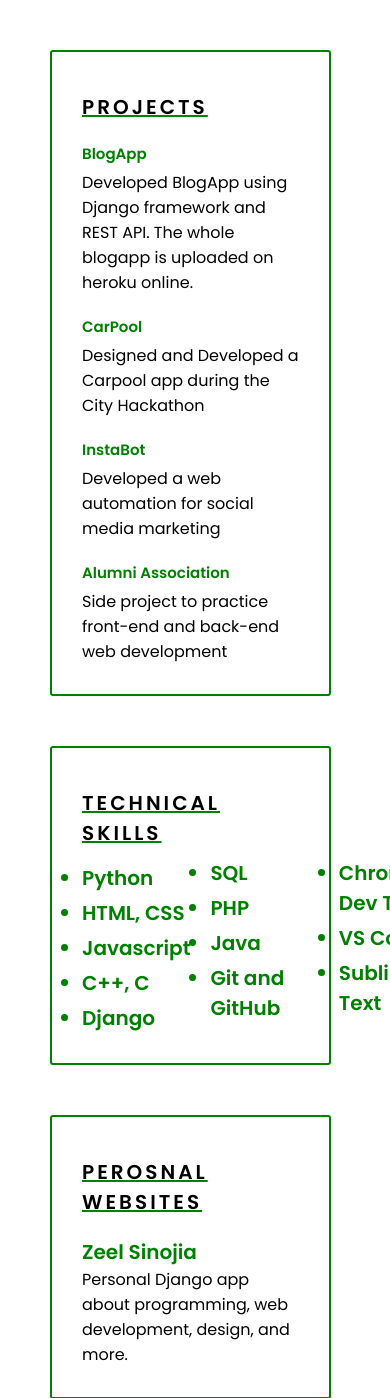
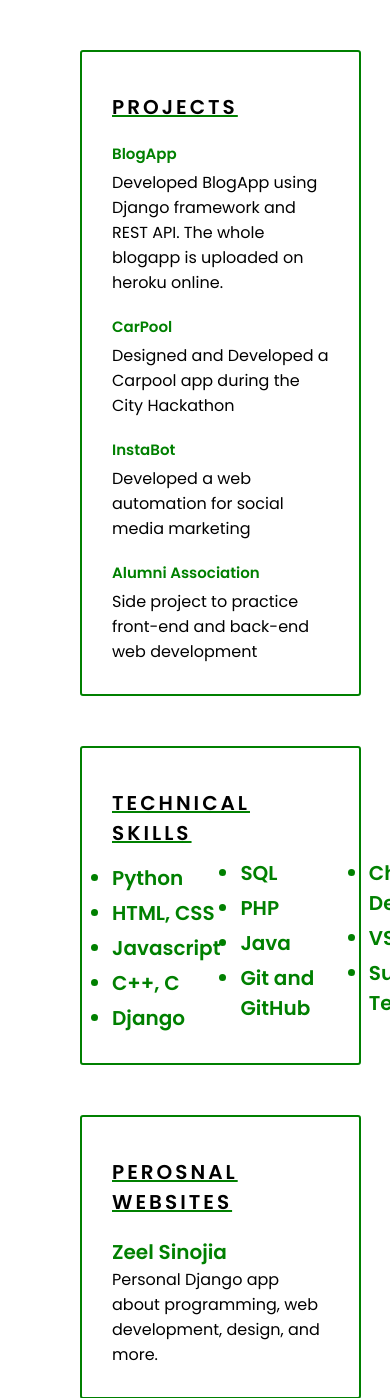
Before and after one commit to ZeelSinojia/Personal-Website, a Django app: page /portfolio/ in a window 390 px wide; the page is wider, and only the part inside the window is pictured. Shown: the part 178-1576 px from the top of that part. Run offline with Django 3.2, Linux system fonts and the light colour scheme; data comes from the database, SQL or seed files in the repository.

Commit message:
handled template and view of the site

```diff
--- a/Portfolio/static/Portfolio/style.css
+++ b/Portfolio/static/Portfolio/style.css
@@ -148,7 +148,8 @@ home {
     font-size: 14px;
 }
 
-@media screen and (max-width: 500px) {
+@media screen and (max-width: 500px),
+screen and (max-width: 950px) {
     .nav-bar-header {
         display: flex;
         justify-content: space-around;
@@ -237,7 +238,7 @@ home {
     justify-content: space-between;
     min-height: 10vh;
     width: 80%;
-    margin-left: 50px;
+    margin-left: 100px;
 }
 
 .projects-details {
@@ -520,12 +521,21 @@ home {
     margin-top: 20px;
 }
 
-@media screen and (max-width: 500px) {
+@media screen and (max-width: 500px),
+screen and (max-width: 950px) {
     .about-content {
         display: flex;
         flex-direction: column;
         justify-content: space-around;
         height: 100%;
+    }
+    .section-part {
+        display: flex;
+        flex-direction: column;
+        justify-content: space-between;
+        min-height: 10vh;
+        width: 80%;
+        margin-left: 80px;
     }
     .aside-part {
         display: flex;
@@ -533,7 +543,7 @@ home {
         justify-content: space-between;
         min-height: 10vh;
         width: 80%;
-        margin: auto;
+        margin: 80px;
     }
     .projects-details h3 {
         letter-spacing: 3px;
```
